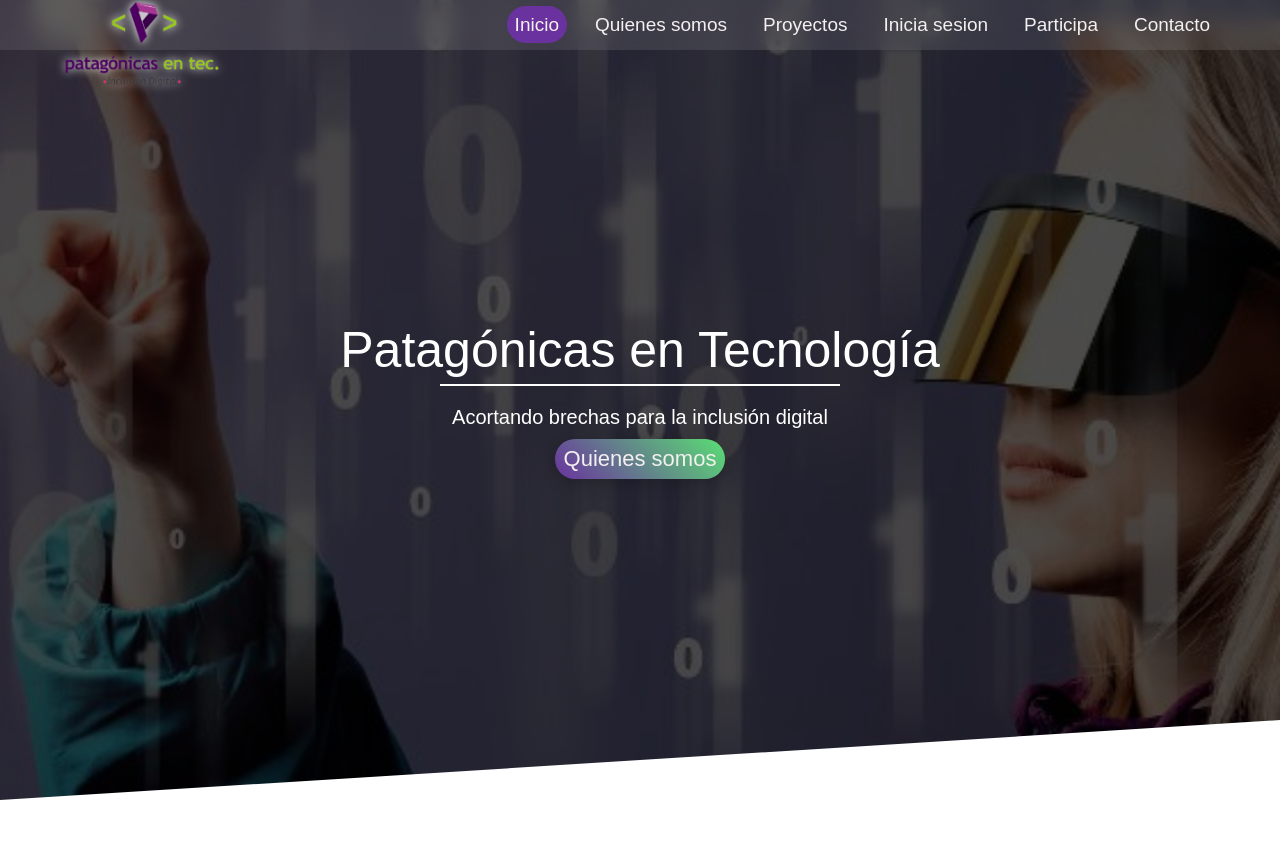
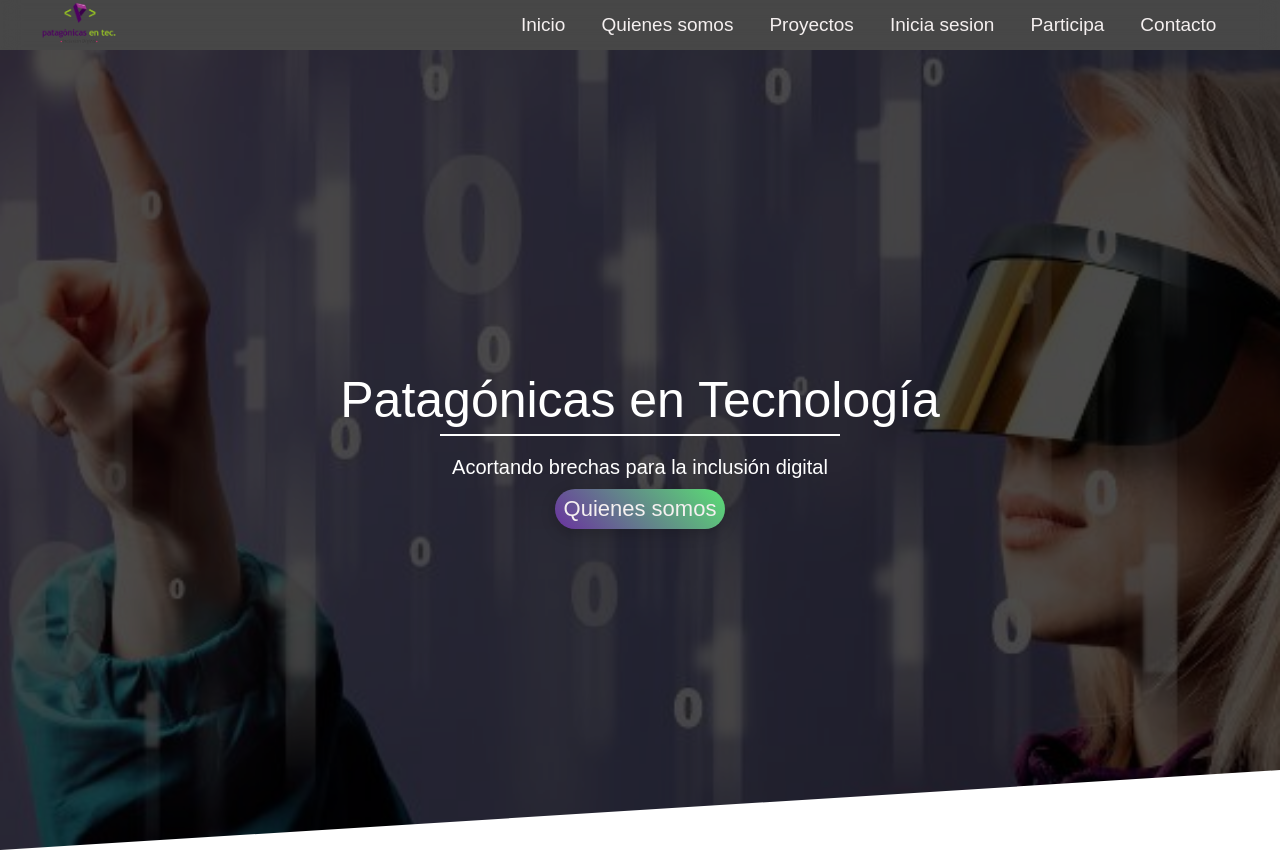
Before and after one commit to Pauviggiano/patagonicasEnTec, a plain HTML site: page index.html in a window 1280 px wide. Shown: the top 850 px of the page. Drawn offline with Linux system fonts and the light colour scheme.

Commit message:
Cambio en los estilos

```diff
--- a/js/main.js
+++ b/js/main.js
@@ -1,4 +1,4 @@
-/*
+
 
 const btnMenu = document.querySelector('.btn-menu');
 const menu = document.querySelector('.list-container');
@@ -100,11 +100,11 @@ quienesSomos.addEventListener('click', () => {
 
 });
 
- */
+
 
 //Fragmento que me dio Claudi
 
-window.addEventListener('scroll', () => {
+/* window.addEventListener('scroll', () => {
     const menu = document.querySelector('.menu');
     if (window.scrollY > 50) {
         menu.style.background = 'rgba(106, 50, 159, 0.95)';
@@ -113,4 +113,4 @@ window.addEventListener('scroll', () => {
         menu.style.background = 'rgba(255, 255, 255, 0.1)';
         menu.style.padding = '1rem 2rem';
     }
-});
+}); */
--- a/style/estilos.css
+++ b/style/estilos.css
@@ -84,10 +84,13 @@ body {
 #header {
     position: relative;
     width: 100%;
+    background-color: #333;
+    z-index: 1000;
+
 }
 
 .menu {
-    position: fixed;
+
     top: 0;
     left: 0;
     width: 100%;
@@ -108,11 +111,15 @@ body {
 }
 
 .menu .logo-box a img{
-    width: 200px;
+   /*  width: 200px;
     margin-top: 50px;
     margin-bottom: 10px;
     padding: 10px;
-    filter: drop-shadow(0px 0px 5px #ffffff);
+    filter: drop-shadow(0px 0px 5px #ffffff); */
+    height: 60px; /* Ajusta la altura del logo */
+    width: auto; /* Mantiene la proporción del logo */
+    max-width: 100%; /* Evita que el logo sobresalga */
+
 }
 
 .menu .list-container {
@@ -141,7 +148,7 @@ body {
 
 
 .menu .list-container .lists li a.active {
-    background: var(--violet);
+   /*  background: linear-gradient(45deg, var(--violet), var(--green)); */
     color: var(--white);
 }
 
```
